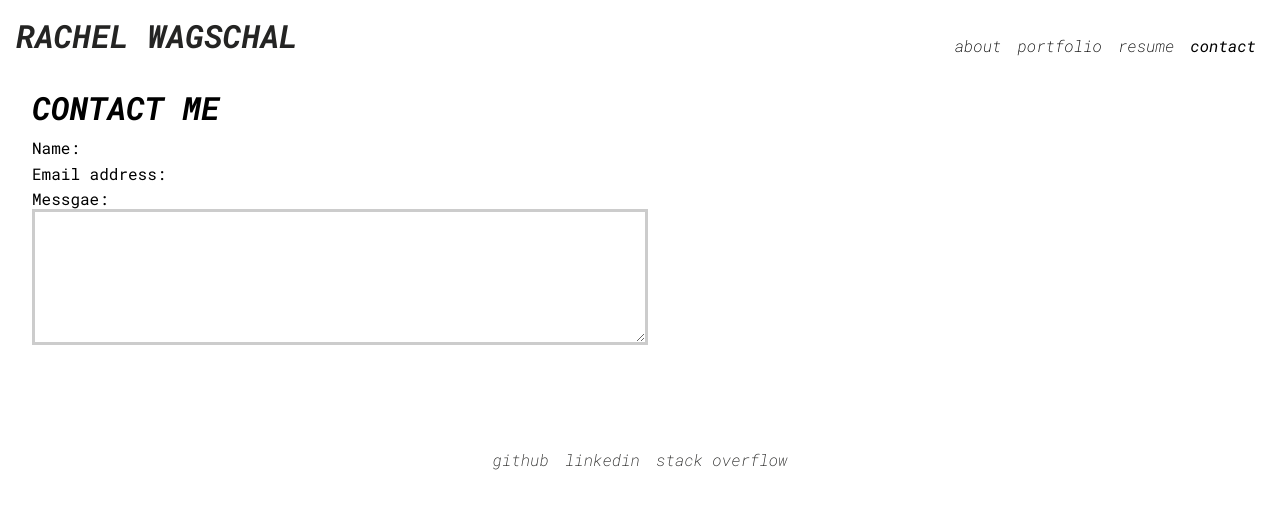
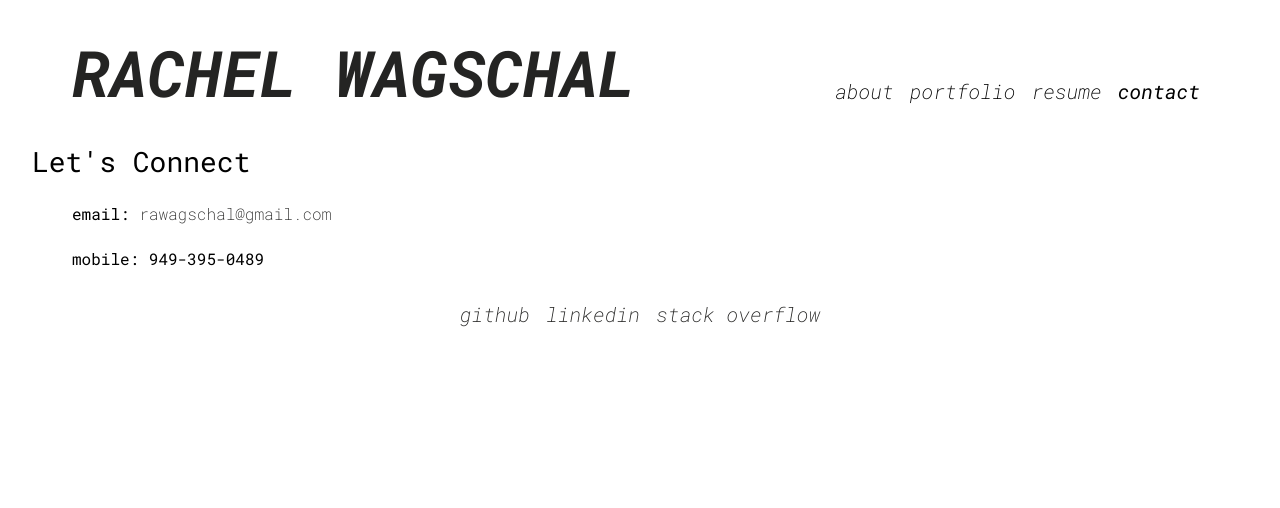
Before and after one commit to rawagschal/rawagschal.github.io, a React (Create React App) app: page / in a window 1280 px wide. Both pictures are taken after a click on the item "contact". Shown: the top 508 px of the page. Built offline with nearby package versions, Linux system fonts and the light colour scheme.

Commit message:
replaced contact form with contact info

```diff
--- a/src/App.js
+++ b/src/App.js
@@ -45,8 +45,9 @@ function App() {
       />
       <main>
         {currentPageEl}
+        <Footer/>
       </main>
-      <Footer/>
+
     </>
   );
 }
--- a/src/components/Contact/index.js
+++ b/src/components/Contact/index.js
@@ -1,43 +1,49 @@
-import React, { useState } from 'react';
-import { validateEmail } from '../../utils/helpers';
+import React from 'react';
+// import { validateEmail } from '../../utils/helpers';
 
 function Contact() {
-    const [formState, setFormState] = useState({ name: '', email: '', message: '' });
-    const { name, email, message } = formState;
-    const [errorMessage, setErrorMessage] = useState('');
+    // const [formState, setFormState] = useState({ name: '', email: '', message: '' });
+    // const { name, email, message } = formState;
+    // const [errorMessage, setErrorMessage] = useState('');
 
-    function handleChange(e) {
-        if (e.target.name === 'email') {
-            const isValid = validateEmail(e.target.value);
-            console.log(isValid);
-            // isValid conditional statement
-            if (!isValid) {
-                setErrorMessage('Your email is invalid.');
-            } else {
-                setErrorMessage('');
-            }
-            } else {
-                if (!e.target.value.length) {
-                    setErrorMessage(`${e.target.name} is required.`);
-                } else {
-                    setErrorMessage('');
-                }
-        }
-        if (!errorMessage) {
-            setFormState({...formState, [e.target.name]: e.target.value });
-        }
-        console.log('errorMessage', errorMessage);
-    }
+    // function handleChange(e) {
+    //     if (e.target.name === 'email') {
+    //         const isValid = validateEmail(e.target.value);
+    //         console.log(isValid);
+    //         // isValid conditional statement
+    //         if (!isValid) {
+    //             setErrorMessage('Your email is invalid.');
+    //         } else {
+    //             setErrorMessage('');
+    //         }
+    //         } else {
+    //             if (!e.target.value.length) {
+    //                 setErrorMessage(`${e.target.name} is required.`);
+    //             } else {
+    //                 setErrorMessage('');
+    //             }
+    //     }
+    //     if (!errorMessage) {
+    //         setFormState({...formState, [e.target.name]: e.target.value });
+    //     }
+    //     console.log('errorMessage', errorMessage);
+    // }
 
-    function handleSubmit(e) {
-        e.preventDefault();
-        console.log(formState);
-    }
+    // function handleSubmit(e) {
+    //     e.preventDefault();
+    //     console.log(formState);
+    // }
 
     return (
         <section className="contact-container">
-            <h1>Contact Me</h1>
-            <form id="contact-form" onSubmit={handleSubmit}>
+            <h2>Let's Connect</h2>
+            <ul className="contact-info">
+                <li> email:
+                    <a href="mailto:rawagschal@gmail.com"> rawagschal@gmail.com </a>
+                </li>
+                <li> mobile: 949-395-0489 </li>
+            </ul>
+            {/* <form id="contact-form" onSubmit={handleSubmit}>
                 <div>
                     <label htmlFor="name">Name:</label>
                     <input type="text" defaultValue={name} onBlur={handleChange} name="name"  />
@@ -56,7 +62,7 @@ function Contact() {
                     </div>
                 )}
                 <button type="submit">Submit</button>
-            </form>
+            </form> */}
         </section>
     );
 }
--- a/src/components/Header/index.js
+++ b/src/components/Header/index.js
@@ -27,9 +27,10 @@ function Header({ currentPage, setCurrentPage }) {
 
     return (
         <header className="header-conatiner">
-            <h1>
+            <h1 className="site-title-container">
                 <a href="/" className="site-title">
-                    Rachel Wagschal
+                    RACHEL WAGSCHAL
+                    {/* <img className="site-title" src={require(`../../assets/vector/logo.png`).default} alt="RACHEL WAGSCHAL"/>  */}
                 </a>
             </h1>
             <nav>
--- a/src/components/Portfolio/index.js
+++ b/src/components/Portfolio/index.js
@@ -11,6 +11,7 @@ function Portfolio() {
           deployedURL: 'https://rawagschal-book-search.herokuapp.com/',
           githubURL: 'https://github.com/rawagschal/book-search',
           imgFile: 'book-search.png',
+          index: 'grid-item-a'
         },
         {
           name: 'Shop Shop',
@@ -18,6 +19,7 @@ function Portfolio() {
           deployedURL: 'https://arcane-ocean-82265.herokuapp.com/',
           githubURL: 'https://github.com/rawagschal/shop-shop',
           imgFile: 'shop-shop.png',
+          index: 'grid-item-b'
         },
         {
           name: 'Budget Tracker',
@@ -25,6 +27,7 @@ function Portfolio() {
           deployedURL: 'https://vast-thicket-23542.herokuapp.com/',
           githubURL: 'https://github.com/rawagschal/budget-tracker',
           imgFile: 'budget-tracker.png',
+          index: 'grid-item-c'
         }
     ];
 
@@ -37,7 +40,7 @@ function Portfolio() {
 
             <div className="grid-container">
                 { projects.map((project) => (
-                    <Project key={project.name} {...project} />
+                    <Project key={project.name} {...project}/>
                 ))}
             </div>
         </section>
--- a/src/components/Project/index.js
+++ b/src/components/Project/index.js
@@ -1,7 +1,7 @@
 import React from 'react';
 
 // passing in necessary props from projects objects
-function Project({ name, description, deployedURL, githubURL, imgFile }) {
+function Project({ name, description, deployedURL, githubURL, imgFile, index }) {
     return (
         <div className="project-container">
             <div className="project-header">
--- a/src/index.css
+++ b/src/index.css
@@ -5,6 +5,7 @@
   --bg-color-2: #242423;
   --text-color-1: #242423;
   --text-color-2: #fffcf2;
+
 }
 
 body {
@@ -27,7 +28,7 @@ p {
 }
 
 h1, h1 a {
-  font-size: 2rem;
+  font-size: 4rem;
   text-transform: uppercase;
   font-weight: 700;
   font-style: italic;
@@ -54,7 +55,7 @@ a {
   font-weight: 200;
 }
 
-a:hover {
+a:hover, a h1:hover {
   font-weight: 500; ;
 }
 
@@ -62,7 +63,11 @@ header {
   display: flex;
   justify-content: space-between;
   align-items: flex-end;
-  margin: .5rem;
+  margin: 2rem 4rem;
+}
+
+footer {
+  position:
 }
 
 ul {
@@ -78,6 +83,7 @@ ul.footer-items {
 
 .nav-items li, .footer-items li {
   margin: .5rem;
+  font-size: 1.25rem;
   font-weight: 200;
   font-style: italic;
   text-transform: lowercase;
@@ -92,6 +98,9 @@ ul.footer-items {
   font-weight: 500;
 }
 
+.site-title-container {
+  margin: 0;
+}
 /* ABOUT SECTION */
 
 .about-container {
@@ -126,12 +135,13 @@ span[role="img"] {
   margin: 1.5rem auto;
   display: grid;
   grid-gap: 1rem;
-  grid-template-columns: repeat(3, 1fr);
+  grid-template-rows: repeat(7, 1fr);
+  grid-template-columns: repeat(13, 1fr);
   justify-content: space-between;
   flex-wrap: wrap;
 }
 
-.grid-item {
+.grid-item-a {
   background-size: cover;
   grid-column: 1 / span 1;
   grid-row: 1 / span 1;
@@ -159,6 +169,15 @@ span[role="img"] {
   display: flex;
   width: 100%;
   justify-content: space-around;
+}
+
+/* CONTACT SECTION */
+.contact-info {
+  display: block;
+}
+
+.contact-info li {
+  margin: 3vh 0;
 }
 
 button {
```
Also changed, not shown: src/assets/vector/logo.png (added), 3 other files (tests, documents, lock files or other folders).
